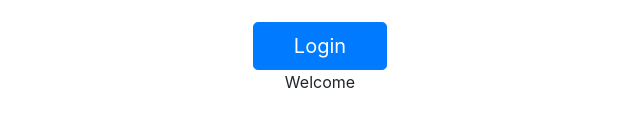
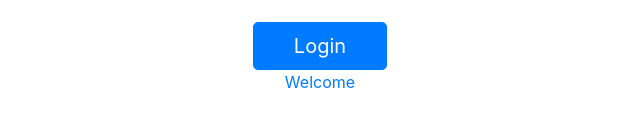
Before and after one commit to mauripedroza89/coderProyFin, a plain HTML site: page index.html in a window 1280 px wide. Shown: the part 210-348 px from the top of the page, 640-1280 px from the left. Drawn offline with nearby package versions, Linux system fonts and the light colour scheme; some packages are replaced by stand-ins of ours; a script that the page names is missing.

Commit message:
Change updated

```diff
--- a/index.html
+++ b/index.html
@@ -41,7 +41,7 @@
                 <div class="text-center text-lg-start mt-4 pt-2">
                   <button id="button" type="submit" class="btn btn-primary btn-lg"
                     style="padding-left: 2.5rem; padding-right: 2.5rem;">Login</button>
-                    <p id="result">Welcome</p></a>
+                   <a href="/store/index.html"> <p id="result">Welcome</p></a>
 
                 </div>
 
```
